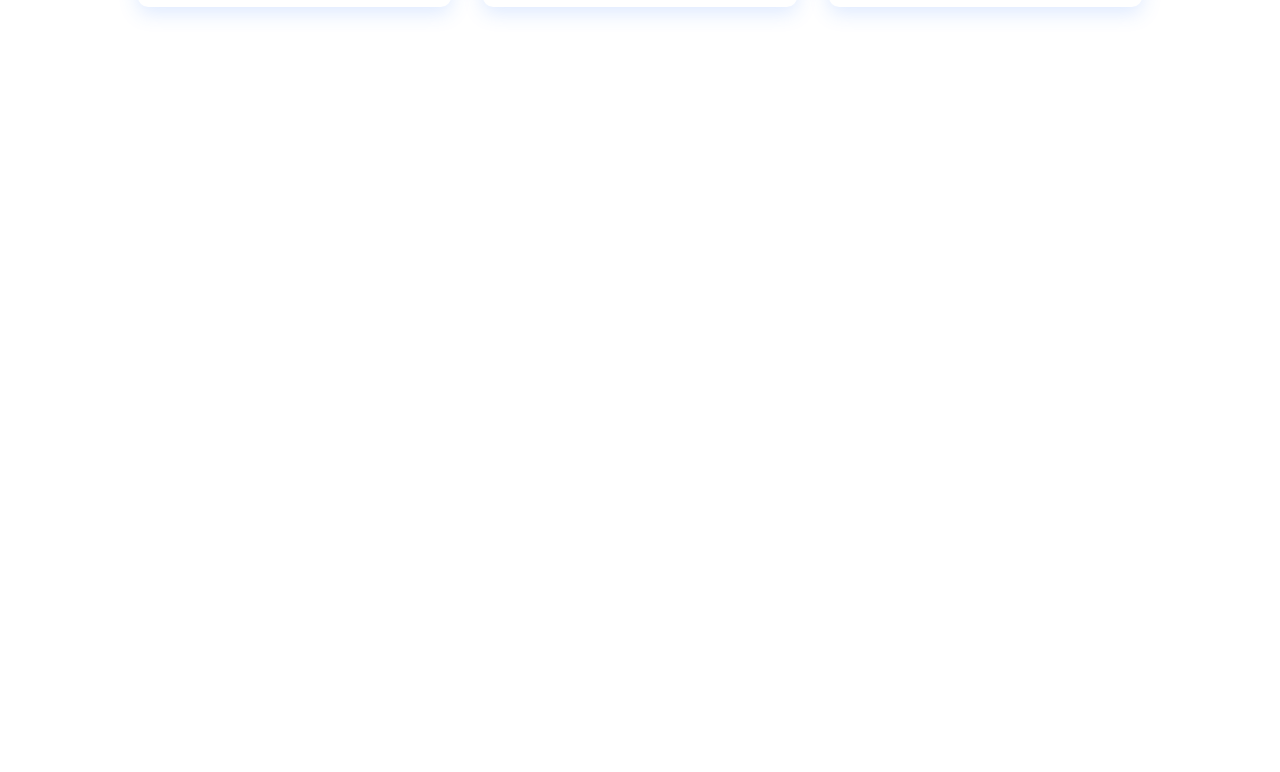
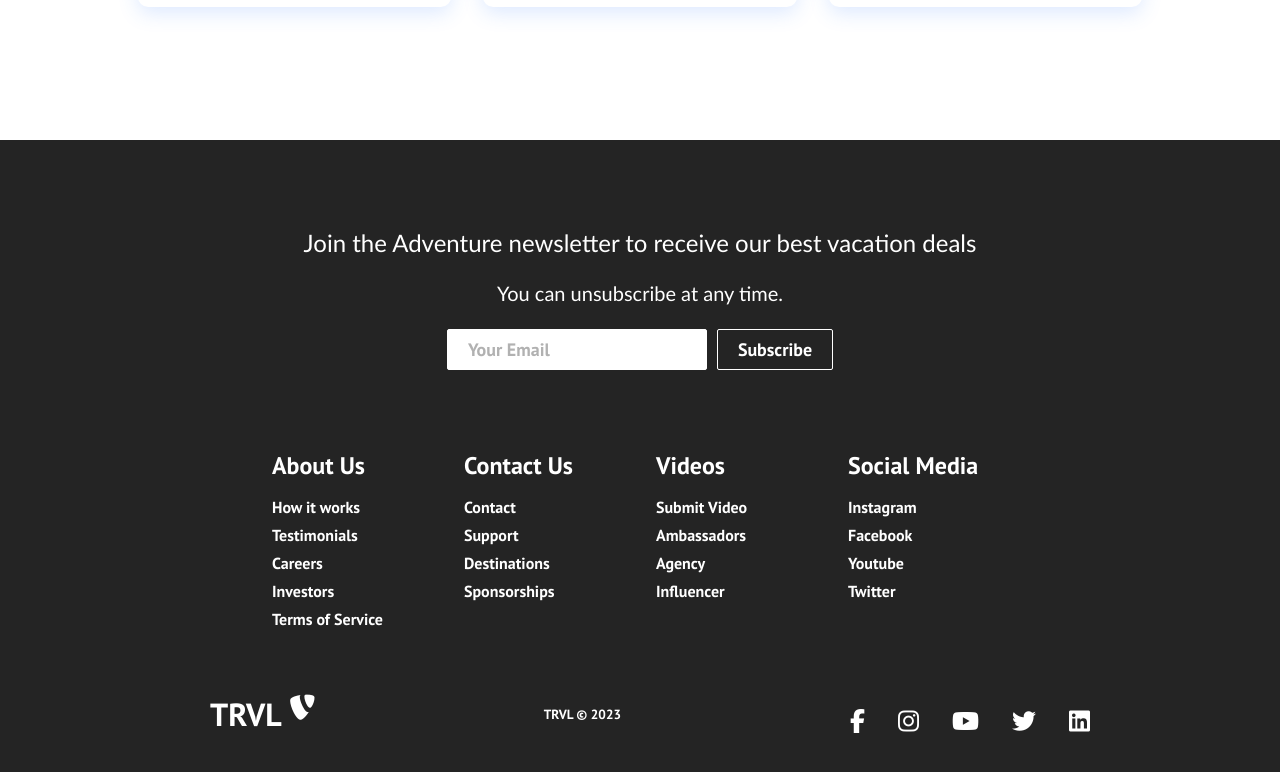
Before and after one commit to h-zhh/react-travel-website, a React (Create React App) app: page / in a window 1280 px wide. Shown: the part 1785-2557 px from the top of the page. Before the commit the page ends 1925 px from the top, so only its background shows below. Built offline with nearby package versions, Linux system fonts and the light colour scheme.

Commit message:
add footer

```diff
--- a/src/App.js
+++ b/src/App.js
@@ -6,6 +6,7 @@
 import Services from "./components/pages/Services";
 import Products from "./components/pages/Products";
 import SignUp from "./components/pages/SignUp";
+import Footer from "./components/Footer";
 
 function App() {
   return (
@@ -18,6 +19,7 @@
           <Route path="/products" element={<Products />} />
           <Route path="/sign-up" element={<SignUp />} />
         </Routes>
+        <Footer />
       </Router>
     </>
   );
--- /dev/null
+++ b/src/components/Footer.css
@@ -0,0 +1,159 @@
+.footer-container {
+  background-color: #242424;
+  padding: 4rem 0 2rem 0;
+  display: flex;
+  flex-direction: column;
+  justify-content: center;
+  align-items: center;
+}
+
+.footer-subscription {
+  display: flex;
+  flex-direction: column;
+  justify-content: center;
+  align-items: center;
+  text-align: center;
+  margin-bottom: 24px;
+  padding: 24px;
+  color: #fff;
+}
+
+.footer-subscription > p {
+  font-family: "Trebuchet MS", "Lucida Sans Unicode", "Lucida Grande",
+    "Lucida Sans", Arial, sans-serif;
+}
+
+.footer-subscription-heading {
+  margin-bottom: 24px;
+  font-size: 24px;
+}
+
+.footer-subscription-text {
+  margin-bottom: 24px;
+  font-size: 20px;
+}
+
+.footer-input {
+  padding: 8px 20px;
+  border-radius: 2px;
+  margin-right: 10px;
+  outline: none;
+  border: none;
+  font-size: 18px;
+  margin-bottom: 16px;
+  border: 1px solid #fff;
+}
+
+.footer-links {
+  width: 100%;
+  max-width: 1000px;
+  display: flex;
+  justify-content: center;
+}
+
+.footer-link-wrapper {
+  display: flex;
+}
+
+.footer-link-items {
+  display: flex;
+  flex-direction: column;
+  align-items: flex-start;
+  margin: 16px;
+  text-align: left;
+  width: 160px;
+  box-sizing: border-box;
+}
+
+.footer-link-items h2 {
+  margin-bottom: 16px;
+}
+
+.footer-link-items > h2 {
+  color: #fff;
+}
+
+.footer-link-items a {
+  color: #fff;
+  text-decoration: none;
+  margin-bottom: 8px;
+}
+
+.footer-link-items a:hover {
+  color: #e9e9e9;
+  transition: 0.3s ease-out;
+}
+
+.footer-email-form h2 {
+  margin-bottom: 32px;
+}
+
+.footer-input::placeholder {
+  color: #b1b1b1;
+}
+
+/* Social Icons */
+.social-icon-link {
+  color: #fff;
+  font-size: 24px;
+}
+
+.social-media {
+  max-width: 1000px;
+  width: 100%;
+}
+
+.social-media-wrap {
+  display: flex;
+  justify-content: space-between;
+  align-items: center;
+  width: 90%;
+  max-width: 1000px;
+  margin: 40px auto 0 auto;
+}
+
+.social-icons {
+  display: flex;
+  justify-content: space-between;
+  align-items: center;
+  width: 240px;
+}
+
+.social-logo {
+  color: #fff;
+  justify-self: start;
+  margin-left: 20px;
+  cursor: pointer;
+  text-decoration: none;
+  font-size: 2rem;
+  display: flex;
+  align-self: center;
+  margin-bottom: 16px;
+}
+
+.website-rights {
+  color: #fff;
+  margin-bottom: 16px;
+}
+
+@media screen and (max-width: 820px) {
+  .footer-links {
+    padding-top: 2rem;
+  }
+
+  .footer-input {
+    width: 100%;
+  }
+
+  .btn {
+    width: 100%;
+  }
+
+  .footer-link-wrapper {
+    flex-direction: column;
+  }
+
+  .social-media-wrap {
+    flex-direction: column;
+  }
+}
--- /dev/null
+++ b/src/components/Footer.js
@@ -0,0 +1,119 @@
+import React from "react";
+import { Button } from "./Button";
+import "./Footer.css";
+import { Link } from "react-router-dom";
+
+function Footer() {
+  return (
+    <div className="footer-container">
+      <section className="footer-subscription">
+        <p className="footer-subscription-heading">
+          Join the Adventure newsletter to receive our best vacation deals
+        </p>
+        <p className="footer-subscription-text">
+          You can unsubscribe at any time.
+        </p>
+        <div className="input-areas">
+          <form>
+            <input
+              type="email"
+              name="email"
+              placeholder="Your Email"
+              className="footer-input"
+            />
+            <Button buttonStyle="btn--outline">Subscribe</Button>
+          </form>
+        </div>
+      </section>
+      <div className="footer-links">
+        <div className="footer-link-wrapper">
+          <div className="footer-link-items">
+            <h2>About Us</h2>
+            <Link to="/sign-up">How it works</Link>
+            <Link to="/">Testimonials</Link>
+            <Link to="/">Careers</Link>
+            <Link to="/">Investors</Link>
+            <Link to="/">Terms of Service</Link>
+          </div>
+          <div class="footer-link-items">
+            <h2>Contact Us</h2>
+            <Link to="/">Contact</Link>
+            <Link to="/">Support</Link>
+            <Link to="/">Destinations</Link>
+            <Link to="/">Sponsorships</Link>
+          </div>
+        </div>
+        <div className="footer-link-wrapper">
+          <div class="footer-link-items">
+            <h2>Videos</h2>
+            <Link to="/">Submit Video</Link>
+            <Link to="/">Ambassadors</Link>
+            <Link to="/">Agency</Link>
+            <Link to="/">Influencer</Link>
+          </div>
+          <div class="footer-link-items">
+            <h2>Social Media</h2>
+            <Link to="/">Instagram</Link>
+            <Link to="/">Facebook</Link>
+            <Link to="/">Youtube</Link>
+            <Link to="/">Twitter</Link>
+          </div>
+        </div>
+      </div>
+      <sectioin className="social-media">
+        <div className="social-media-wrap">
+          <div className="footer-logo">
+            <Link to="/" className="social-logo">
+              TRVL <i className="fab fa-typo3"></i>
+            </Link>
+          </div>
+          <small className="website-rights">TRVL © 2023</small>
+          <div className="social-icons">
+            <Link
+              className="social-icon-link facebook"
+              to="/"
+              target="_blank"
+              aria-label="Facebook"
+            >
+              <i className="fab fa-facebook-f"></i>
+            </Link>
+            <Link
+              class="social-icon-link instagram"
+              to="/"
+              target="_blank"
+              aria-label="Instagram"
+            >
+              <i class="fab fa-instagram" />
+            </Link>
+            <Link
+              class="social-icon-link youtube"
+              to="/"
+              target="_blank"
+              aria-label="Youtube"
+            >
+              <i class="fab fa-youtube" />
+            </Link>
+            <Link
+              class="social-icon-link twitter"
+              to="/"
+              target="_blank"
+              aria-label="Twitter"
+            >
+              <i class="fab fa-twitter" />
+            </Link>
+            <Link
+              class="social-icon-link twitter"
+              to="/"
+              target="_blank"
+              aria-label="LinkedIn"
+            >
+              <i class="fab fa-linkedin" />
+            </Link>
+          </div>
+        </div>
+      </sectioin>
+    </div>
+  );
+}
+
+export default Footer;
```
